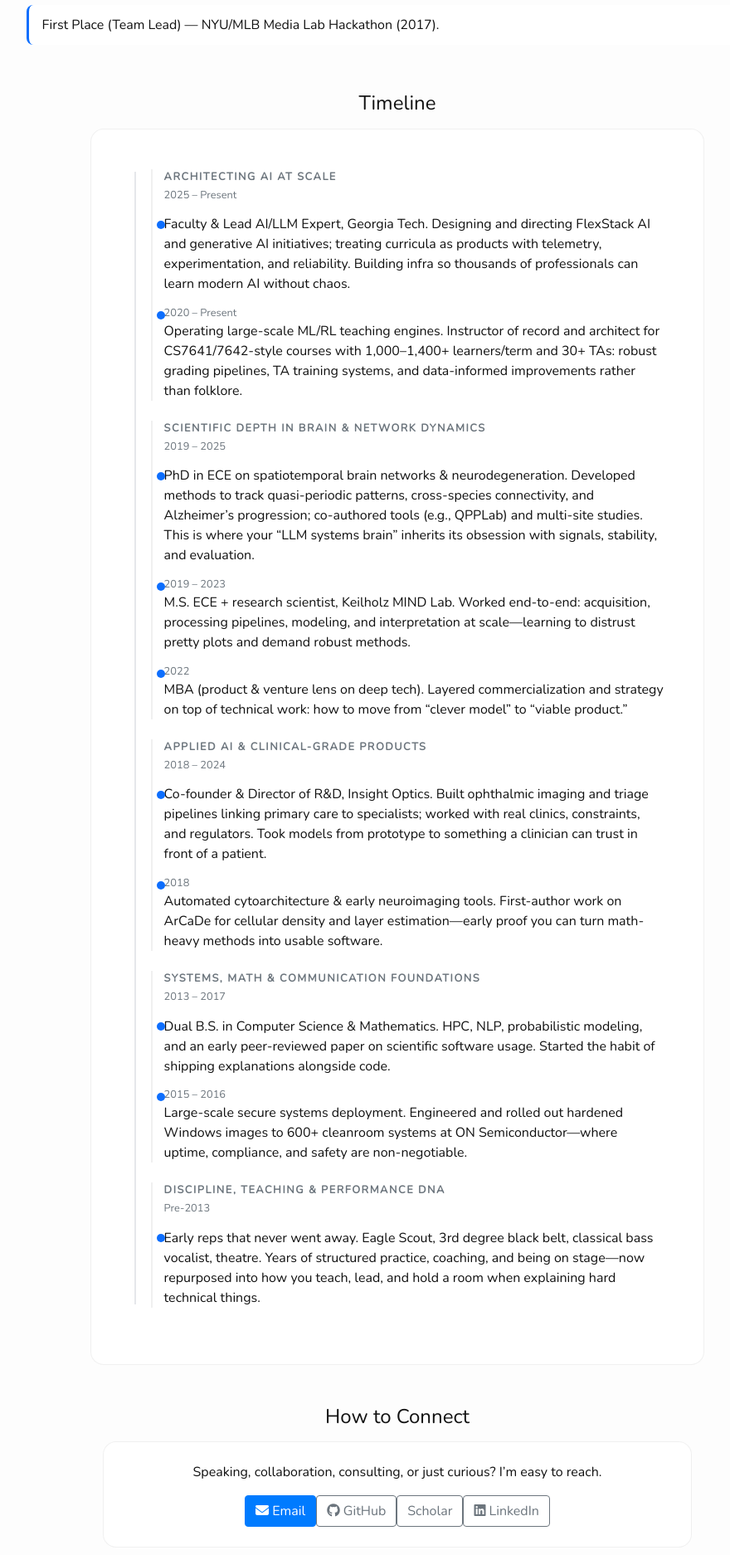
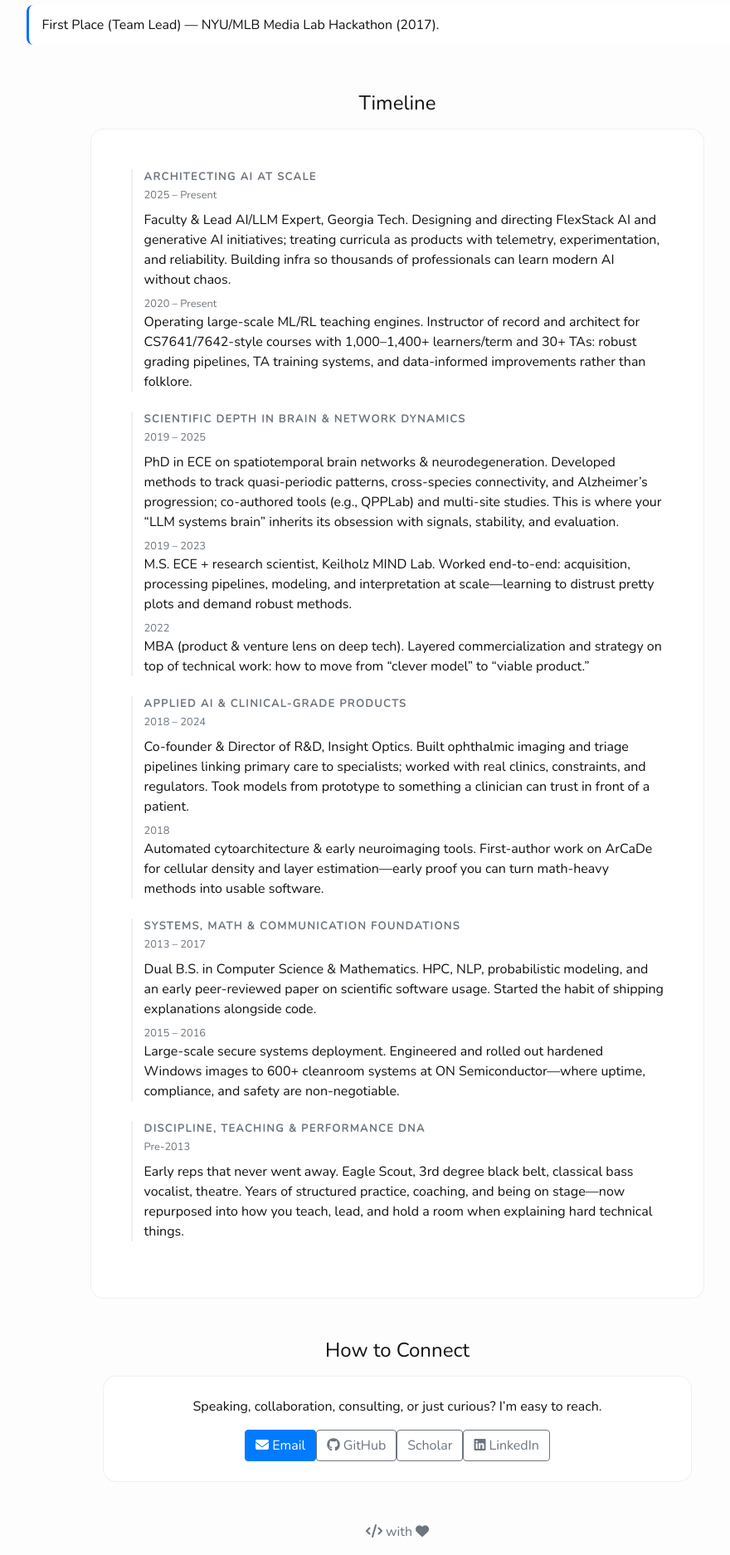
Before and after one commit to tjlagrow/tjlagrow.github.io, a Jekyll site: the page built from index.html, in a window 1280 px wide. Shown: the part 1966-3840 px from the top of the page at 83% size, without its empty margins (161-1041 px from the left). Built offline with Jekyll 4.4.1, drawn with Linux system fonts in a browser that asks for light colours; nearby versions of some CDN libraries; a style sheet for code colours, icons or effects is not loaded.

Commit message:
timeline 2

```diff
--- a/index.html
+++ b/index.html
@@ -61,11 +61,42 @@ portal:
   .awards .badge { background: linear-gradient(135deg, rgba(110,231,249,.25), rgba(167,139,250,.25)); color:#111; }
   .award-item { padding: .75rem 1rem; border-left: 3px solid #0d6efd; background: #fff; border-radius: .5rem; margin-bottom: .5rem; }
 
-  /* Timeline */
-  .timeline { position: relative; padding-left: 1.25rem; margin-left: .25rem; }
-  .timeline::before { content:""; position:absolute; left:0; top:.2rem; bottom:.2rem; width:2px; background: #e5e7eb; }
-  .timeline-item { position: relative; margin: .85rem 0; }
-  .timeline-item::before { content:""; position:absolute; left:-9px; top:.45rem; width:10px; height:10px; border-radius:50%; background:#0d6efd; }
+/* Timeline */
+.timeline {
+  position: relative;
+  padding-left: 0;
+  margin-left: 0;
+}
+
+/* Remove old vertical line */
+.timeline::before {
+  content: none;
+}
+
+/* Clean timeline items: no dots, no extra indent */
+.timeline-item {
+  position: static;
+  margin: 0.5rem 0;
+  padding-left: 0;
+}
+
+.timeline-item::before {
+  content: none !important;
+}
+
+/* Stage styling for the abstract life phases */
+.timeline-stage {
+  border-left: 2px solid #e5e7eb;
+  padding-left: 0.85rem;
+  margin-bottom: 1.25rem;
+}
+
+.timeline-stage-label {
+  font-weight: 600;
+  letter-spacing: 0.12em;
+  margin-bottom: 0.15rem;
+  text-transform: uppercase;
+}
 
   /* Masthead at the top of the hero */
   .masthead { margin-bottom: 1rem; text-align: center; }
```
